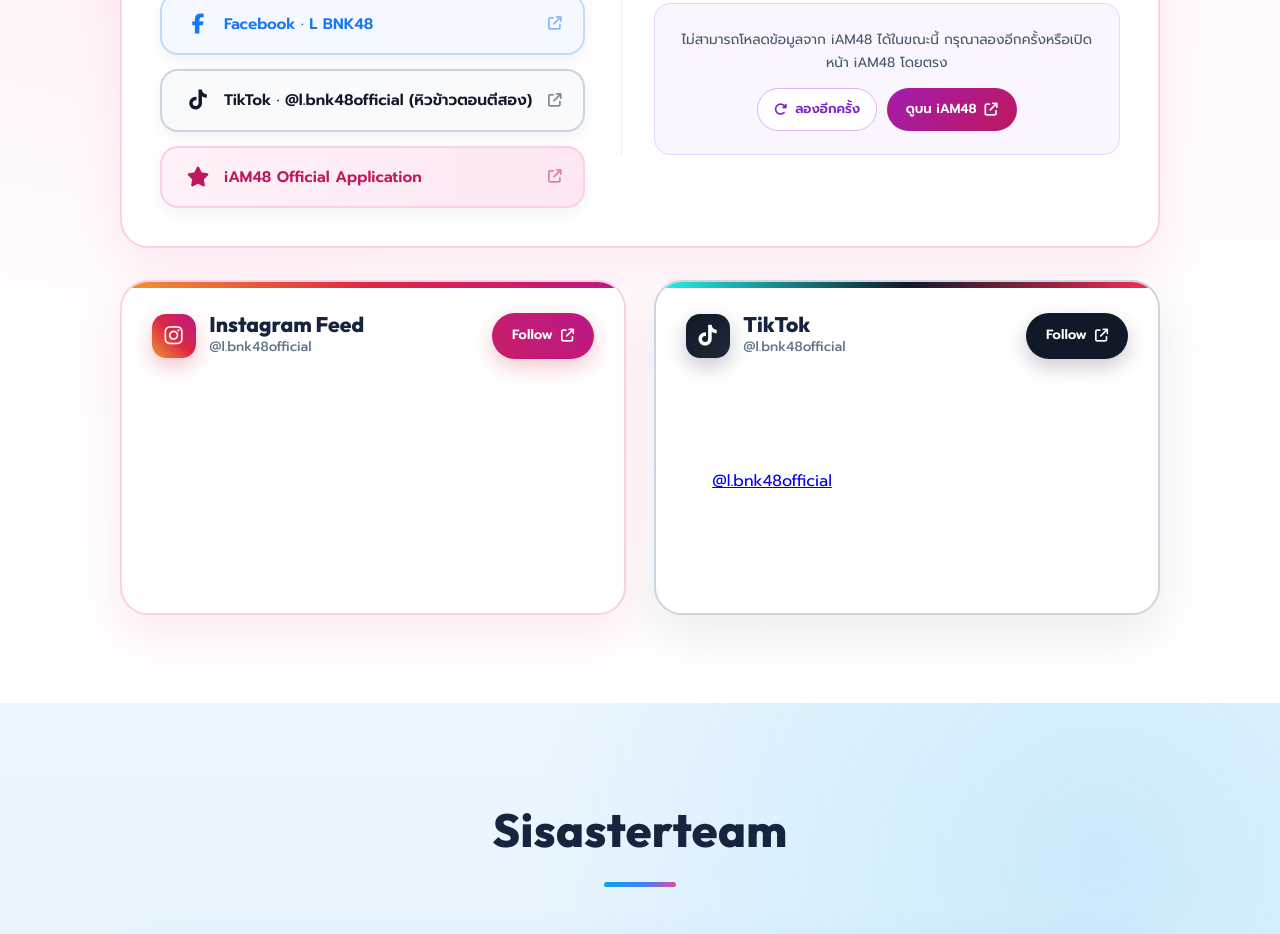
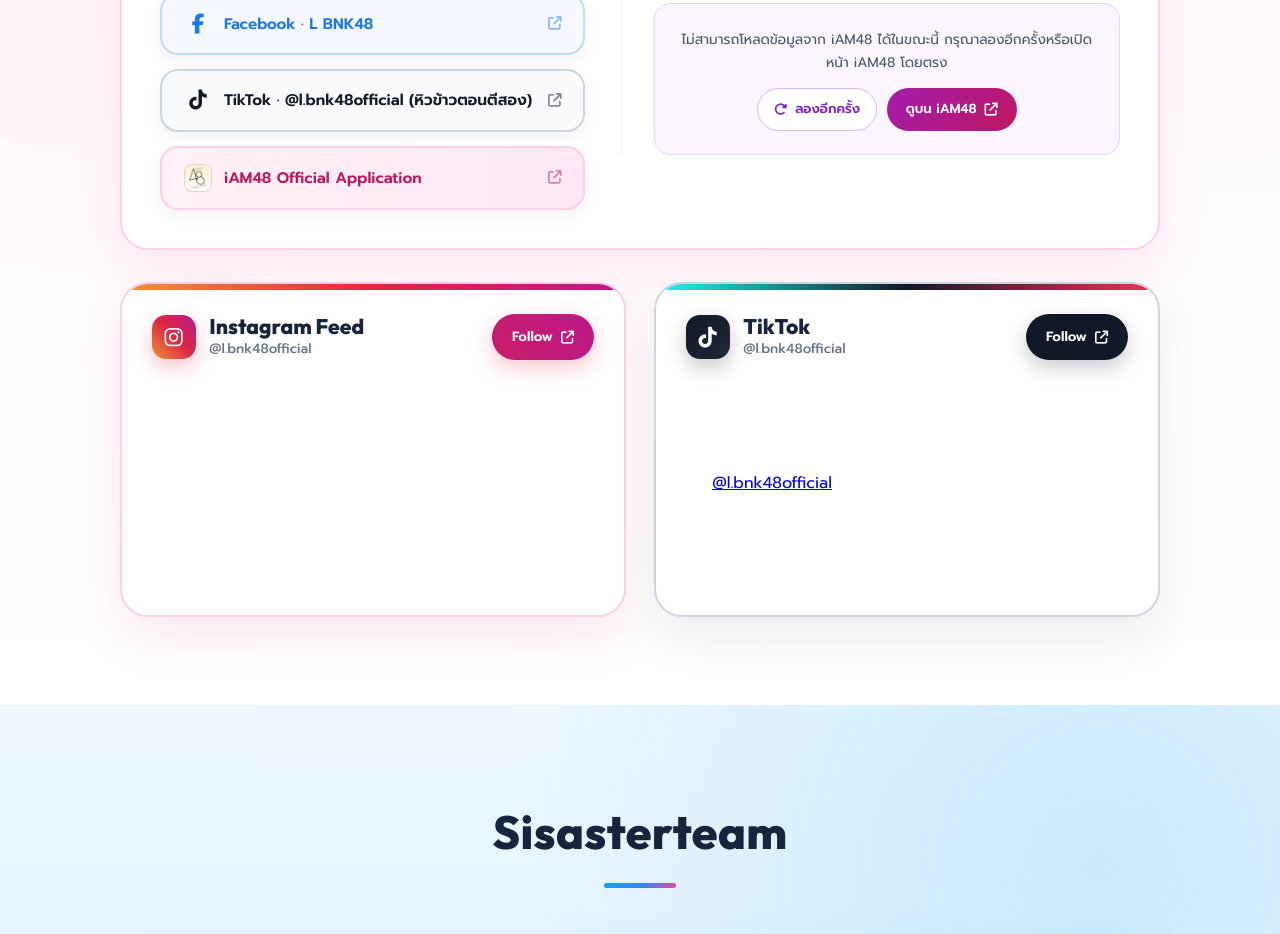
Before and after one commit to Fluffie24/l-fan-site, a website: page index.html in a window 1280 px wide. Shown: the part 5190-6124 px from the top of the page. Drawn offline with Linux system fonts and the light colour scheme; no server answers; a script that the page names is missing; files whose address does not match are found by name.

Commit message:
feat: add Google Search Console verification file and iAM48 link logo

```diff
--- a/index.html
+++ b/index.html
@@ -677,7 +677,8 @@
                                 </a>
                                 <a href="https://app.bnk48.com/members/bnk48/l" target="_blank"
                                     rel="noopener noreferrer" class="bar-link app-bar">
-                                    <i class="fas fa-star"></i>
+                                    <img src="assets/iam48.jpg" alt="" class="bar-link-logo" width="26" height="26"
+                                        loading="lazy" decoding="async">
                                     <span>iAM48 Official Application</span>
                                     <i class="fas fa-arrow-up-right-from-square"></i>
                                 </a>
--- a/style.css
+++ b/style.css
@@ -1679,6 +1679,17 @@ section {
     text-align: center;
 }
 
+.bar-link-logo {
+    width: 28px;
+    height: 28px;
+    margin-right: 0.75rem;
+    border-radius: 8px;
+    object-fit: cover;
+    flex-shrink: 0;
+    border: 1px solid rgba(190, 24, 93, 0.22);
+    background: #FFFDF0;
+}
+
 .bar-link span {
     flex-grow: 1;
 }
```
Also changed, not shown: google5926ddf570682d7a.html (added, +1 -0 lines), vercel.json.
